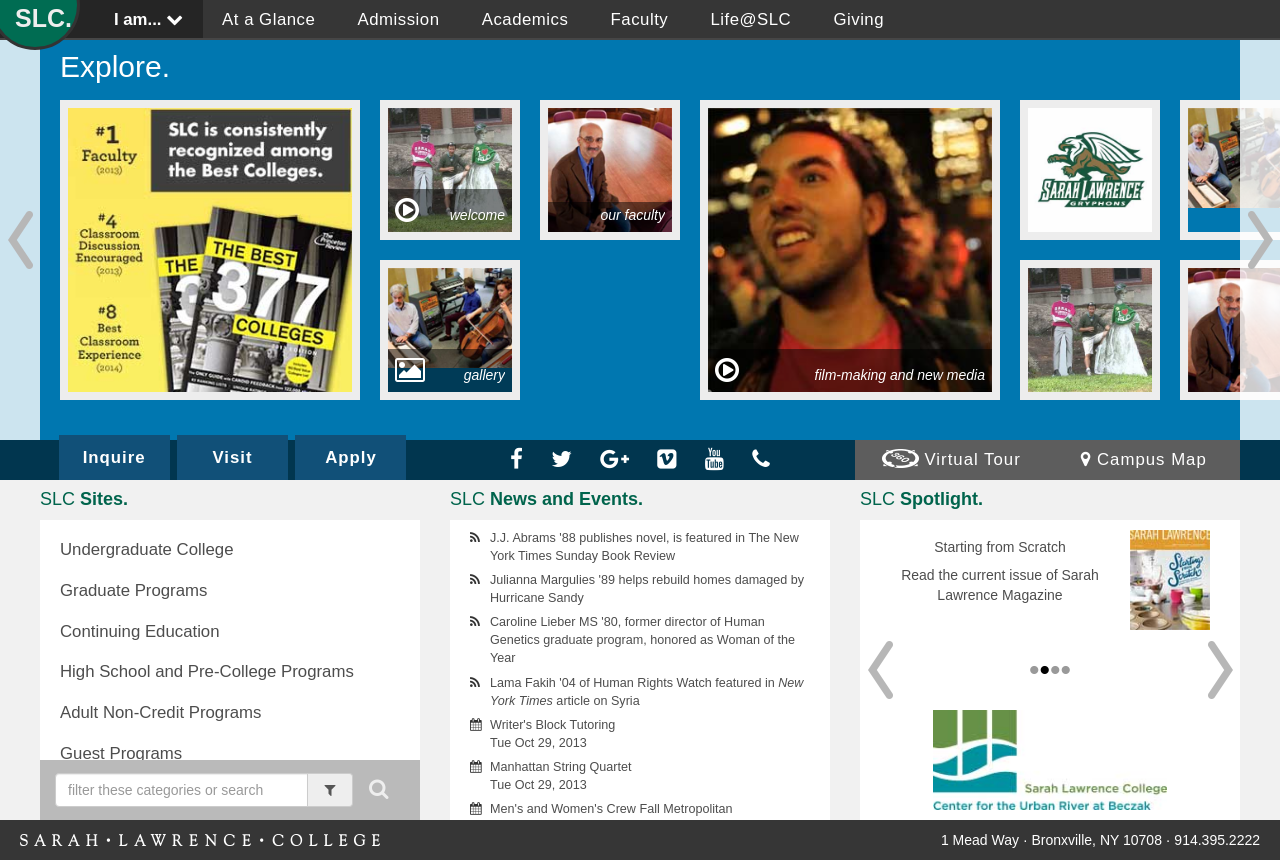
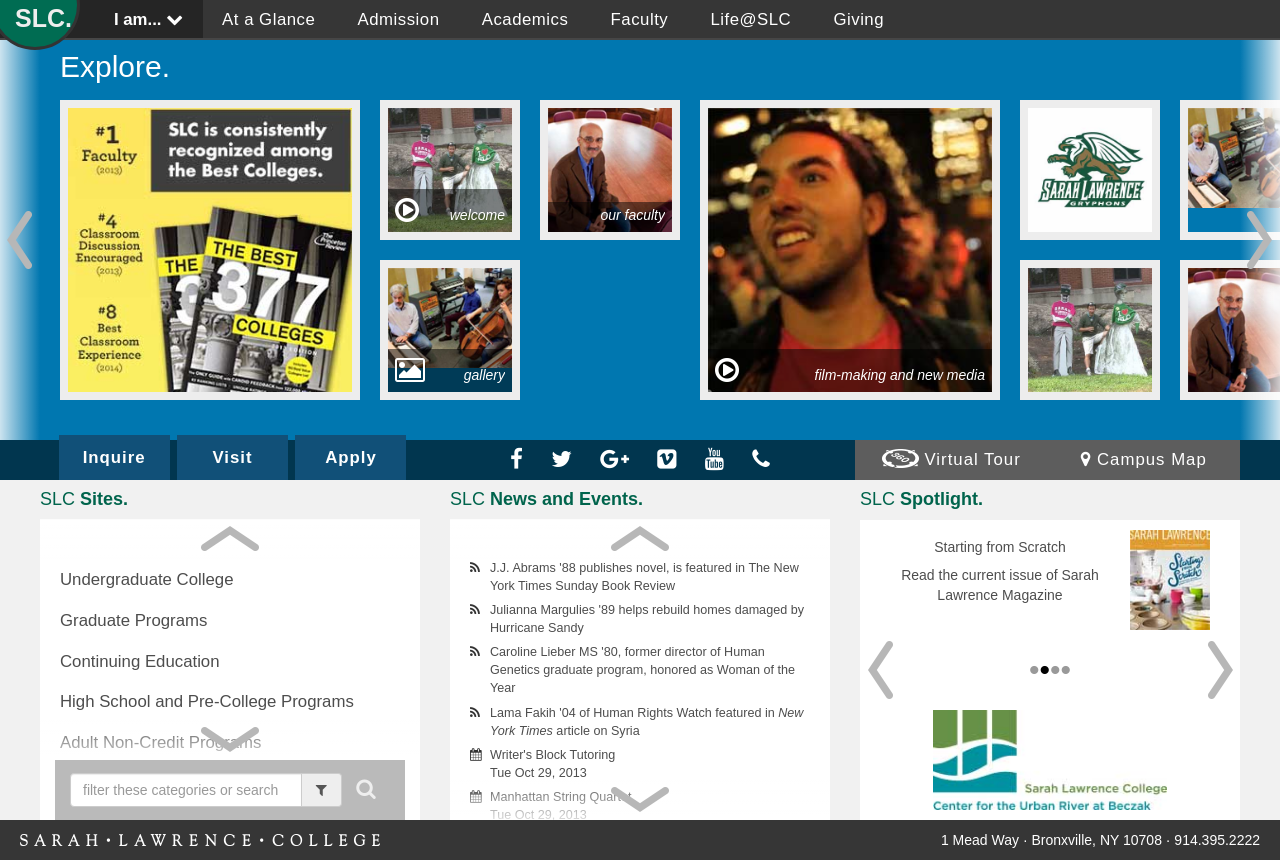
Before and after one commit to thugsb/slc-v6, a PHP site: page /?init=1 in a window 1280 px wide. Run offline with PHP 8.4, Linux system fonts and the light colour scheme; some libraries are stand-ins or nearby versions.

Commit message:
added overflow scroll helpers

```diff
--- a/core/v6/css/slc.css
+++ b/core/v6/css/slc.css
@@ -20,11 +20,12 @@ header .persistent-nav .xs-menu .fa {margin-left:10px;}
 header > nav {border-bottom:2px solid #464646; background:#363636;}
 header > nav a {padding:0 1.5%; font-weight:100; letter-spacing:.5px;}
 
-header #iAm {width:480px; max-width:100%; background:#454545;}
+header #iAm {position:relative; width:480px; max-width:100%; background:#454545;}
+header #iAm .scroll-up {top:78px;}
 header #iAm .ready-to {text-align:center; color:#fff; background:#252525;}
 header #iAm .ready-to a {margin:0 20px;}
 header #iAm em {display:block; padding:10px 30px; color:#e0e0e0;}
-header #iAm nav {padding:0 20px 20px; overflow-y:auto;}
+header #iAm nav {padding:40px 20px; overflow-y:auto;}
 header #iAm nav a {display:block; height:auto; border-top:1px solid #656565; border-bottom:1px solid #2c2c2c; padding:5px 10px; line-height:1.3;}
 header #iAm nav a:first-child {border-top:0;}
 header #iAm nav a:last-child {border-bottom:0;}
@@ -38,10 +39,13 @@ header #iAm nav a p {margin:0; font-size:0.8em; font-style:italic; color:#b4b4b4
 .showcase .showcase-wrap {width:100%; height:400px;}
 .showcase h2 {margin-top:0; padding:10px 0 0 60px; color:#fff;}
 .overflow-scroll {position:absolute; text-align:center; line-height:400px; font-size:4em; color:#999; background:rgba(255,255,255,.7); cursor:pointer; z-index:10;}
-.overflow-scroll.scroll-le {top:0; bottom:0; left:0; width:40px; background:url(../../../img/prev.png) no-repeat center center rgba(255,255,255,.8);}
-.overflow-scroll.scroll-ri {top:0; bottom:0; right:0; width:40px; background:url(../../../img/next.png) no-repeat center center rgba(255,255,255,.8);}
-.overflow-scroll.scroll-up {top:0; left:0; right:0; height:40px; background:url(../../../img/prev.png) no-repeat center center rgba(255,255,255,.8);}
-.overflow-scroll.scroll-dn {bottom:0; left:0; right:0; height:40px; background:url(../../../img/next.png) no-repeat center center rgba(255,255,255,.8);}
+.overflow-scroll.scroll-le {top:0; bottom:0; left:0; width:40px;   background:-webkit-linear-gradient(left, rgba(255,255,255,.8), rgba(255,255,255,0) ); background:-moz-linear-gradient(left, rgba(255,255,255,.8), rgba(255,255,255,0) ); background:linear-gradient(left, rgba(255,255,255,.8), rgba(255,255,255,0) ); }
+.overflow-scroll.scroll-ri {top:0; bottom:0; right:0; width:40px;  background:-webkit-linear-gradient(left, rgba(255,255,255,0), rgba(255,255,255,.8) ); background:-moz-linear-gradient(left, rgba(255,255,255,0), rgba(255,255,255,.8) ); background:linear-gradient(left, rgba(255,255,255,0), rgba(255,255,255,.8) ); }
+.overflow-scroll.scroll-up {top:0; left:0; right:0; height:40px;   background:-webkit-linear-gradient(top, rgba(255,255,255,.8), rgba(255,255,255,0) );  background:-moz-linear-gradient(top, rgba(255,255,255,.8), rgba(255,255,255,0) );  background:linear-gradient(top, rgba(255,255,255,.8), rgba(255,255,255,0) );  }
+.overflow-scroll.scroll-dn {bottom:0; left:0; right:0; height:40px;background:-webkit-linear-gradient(top, rgba(255,255,255,0), rgba(255,255,255,.8) );  background:-moz-linear-gradient(top, rgba(255,255,255,0), rgba(255,255,255,.8) );  background:linear-gradient(top, rgba(255,255,255,0), rgba(255,255,255,.8) );  }
+.overflow-scroll img {position:absolute;}
+.overflow-scroll.scroll-le img, .overflow-scroll.scroll-ri img {top:50%; margin-top:-29px; left:7px;}
+.overflow-scroll.scroll-up img, .overflow-scroll.scroll-dn img {left:50%; margin-left:-29px; top:7px;}
 
 .showcase-content {position:absolute; top:50px; height:370px; width:100%; overflow:auto;overflow-x:auto;overflow-y:hidden; padding:0 50px;}
 .showcase .tiles {width:4000px; height:350px; padding-right:50px; -webkit-box-sizing:content-box;-moz-box-sizing:content-box;box-sizing:content-box;}
@@ -86,7 +90,10 @@ header #iAm nav a p {margin:0; font-size:0.8em; font-style:italic; color:#b4b4b4
 .info-panel ul {margin:0; padding:10px 20px; list-style:none;}
 .info-panel ul li a {display:block; padding:.5em 0;}
 
-.slc-sites .info-panel > ul {font-size:1.2em; padding-bottom:70px;}
+.slc-sites {position:relative;}
+.slc-sites .scroll-up {top:29px;}
+.slc-sites .scroll-dn {bottom:60px;}
+.slc-sites .info-panel > ul {font-size:1.2em; padding-top:40px; padding-bottom:110px;}
 .slc-sites ul ul {display:none; padding:0 20px;}
 .slc-sites ul ul a {padding:0;}
 .slc-sites .filtering ul ul {display:block;}
@@ -94,7 +101,9 @@ header #iAm nav a p {margin:0; font-size:0.8em; font-style:italic; color:#b4b4b4
 .slc-sites form .input-group {float:left; width:85%;}
 .slc-sites form button {width:15%; padding-top:0;padding-bottom:0; font-size:1.5em; color:#eee;}
 
-.slc-news ul {font-size:.9em;}
+.slc-news {position:relative;}
+.slc-news .scroll-up {top:29px;}
+.slc-news ul {padding-top:40px; padding-bottom:40px; font-size:.9em;}
 .slc-news ul li i {float:left; padding-top:2px;}
 .slc-news ul li a {margin-left:20px; padding-top:0;}
 
@@ -107,8 +116,8 @@ header #iAm nav a p {margin:0; font-size:0.8em; font-style:italic; color:#b4b4b4
 .slc-spotlight .cycle-slideshow .cycle-pager span {font-size:30px; color:#999; cursor:pointer;}
 .slc-spotlight .cycle-slideshow .cycle-pager .cycle-pager-active {color:#000;}
 .slc-spotlight .cycle-slideshow .cycle-control {position:absolute; top:0; bottom:0; width:40px; font-size:3em; z-index:220; cursor:pointer;}
-.slc-spotlight .cycle-slideshow .cycle-prev {left:0;  background:url(../../../img/prev.png) no-repeat center center transparent;}
-.slc-spotlight .cycle-slideshow .cycle-next {right:0;  background:url(../../../img/next.png) no-repeat center center transparent;}
+.slc-spotlight .cycle-slideshow .cycle-prev {left:0;  background:url(../../../img/scroll-le.png) no-repeat center center transparent;}
+.slc-spotlight .cycle-slideshow .cycle-next {right:0;  background:url(../../../img/scroll-ri.png) no-repeat center center transparent;}
 .no-js .slc-spotlight .cycle-slideshow .cycle-control {display:none;}
 
 /* FOOTER */
@@ -167,6 +176,7 @@ footer a, footer a:hover {color:#fff;}
   header > nav {display:none;}
   header .persistent-nav {width:100%;}
   header .persistent-nav .visible-xs {padding:0 20px;}
+  header #iAm {margin-top:40px;}
 
   .menu-nav {position:absolute; top:0; left:0; width:100%; height:40px; border-bottom:2px solid #464646; color:#fff; background:#252525;}
   .menu-nav .link-home {padding:0 20px; font-size:1.2em; line-height:40px; color:#757575;}
@@ -174,14 +184,18 @@ footer a, footer a:hover {color:#fff;}
   .menu-nav h4 {margin:0 50px 0 20px; line-height:40px;}
   .menu-nav h4 span {font-weight:normal;}
 
-  .menu-left-content {position:absolute; top:40px; left:0; bottom:0; right:0; overflow:hidden; padding:20px;}
+  .menu-left .scroll-up {top:40px;}
+  .menu-left-content {position:absolute; top:40px; left:0; bottom:0; right:0; overflow:hidden; padding:40px 20px;}
   .menu-left-content a {display:block; margin:0 1em 1em 0;}
 
   .menu-right-content {position:absolute; top:40px; left:0; bottom:0; right:0; overflow:hidden; background:#363636;}
 
+  .slc-sites {height:100%;}
   .slc-sites h4 {display:none;}
-  .slc-sites .info-panel {position:absolute; top:0; bottom:0; width:100%; overflow:auto; color:#fff; background:#363636;}
-  .slc-sites .info-panel form {position:fixed; left:10%;}
+  .slc-sites .scroll-up {top:0;}
+  .slc-sites .info-panel {position:absolute; top:0; bottom:60px; width:100%; overflow:auto; color:#fff; background:#363636;}
+  .slc-sites .info-panel > ul {padding-bottom:50px;}
+  .slc-sites form {margin:0 -15px;}
   .slc-sites a {height:auto; font-size:1em; line-height:1.4; color:#ebebeb;}
   .slc-sites ul ul {background:#222;}
   .slc-sites .highlight {background:#662;}
--- a/index.php
+++ b/index.php
@@ -42,6 +42,8 @@
     <div id="iAm" class="collapse">
       <div class="ready-to"><a href="/apply/">Ready to Apply</a> | <a href="/visit/">Ready to Visit</a></div>
       <em>Information for:</em>
+      <div class="hidden overflow-scroll scroll-up" data-target="#iAm nav" data-step="200"><img src="img/scroll-up.png" alt="Scroll Up"/></div>
+      <div class="hidden overflow-scroll scroll-dn" data-target="#iAm nav" data-step="200"><img src="img/scroll-dn.png" alt="Scroll Down"/></div>
       <nav>
         <a href="#"><h4>Future Undergraduate Students</h4> <p>Admission and aid; course catalogue, areas of study, faculty, student life, career services, study abroad, class profile, the campus and facilities, NYC, athletics, and more...</p></a>
         <a href="#"><h4>Future Graduate Students</h4> <p>Master’s programs; admission and aid; course catalogue, areas of study, faculty, student life, career services; class profile, the campus and facilities, NYC, and more...</p></a>
@@ -65,8 +67,8 @@
     <section class="showcase">
       <div class="showcase-wrap">
         <h2>Explore.</h2>
-        <div class="overflow-scroll scroll-le"></div>
-        <div class="overflow-scroll scroll-ri"></div>
+        <div class="overflow-scroll scroll-le"><img src="img/scroll-le.png" alt="Scroll Left"/></div>
+        <div class="overflow-scroll scroll-ri"><img src="img/scroll-ri.png" alt="Scroll Right"/></div>
         <div class="showcase-content">
           <div class="tiles clearfix" data-cycle-hide-non-active="false">
             <a data-cycle-timeout="8000" href="#" class="tile tile-big"><img src="home/1.jpg" class="img-responsive"/></a>
@@ -141,6 +143,8 @@
         <div class="col-md-4 col-sm-6 slc-sites-wrap">
           <section class="slc-sites">
             <h4>SLC <strong>Sites.</strong></h4>
+            <div class="overflow-scroll scroll-up" data-target=".slc-sites .info-panel" data-step="200"><img src="img/scroll-up.png" alt="Scroll Up"/></div>
+            <div class="overflow-scroll scroll-dn" data-target=".slc-sites .info-panel" data-step="200"><img src="img/scroll-dn.png" alt="Scroll Down"/></div>
             <div class="info-panel">
               <ul>
                 <li>
@@ -295,6 +299,7 @@
                   </ul>
                 </li>
               </ul>
+            </div>
             <form class="info-search form-inline clearfix">
               <div class="input-group">
                 <input type="text" class="form-control" id="q" placeholder="filter these categories or search"/>
@@ -302,13 +307,14 @@
               </div>
               <button type="submit" class="btn btn-link"><i class="fa fa-search"></i></buttom>
             </form>
-            </div>
           </section>
         </div>
 
         <div class="col-md-4 col-sm-6">
           <section class="slc-news">
             <h4>SLC <strong>News and Events.</strong></h4>
+            <div class="overflow-scroll scroll-up" data-target=".slc-news .info-panel" data-step="200"><img src="img/scroll-up.png" alt="Scroll Up"/></div>
+            <div class="overflow-scroll scroll-dn" data-target=".slc-news .info-panel" data-step="200"><img src="img/scroll-dn.png" alt="Scroll Down"/></div>
             <div class="info-panel">
               <ul>
                 <li><i class="fa fa-rss"></i> <a href="#news/item">J.J. Abrams '88 publishes novel, is featured in The New York Times Sunday Book Review</a></li>
@@ -393,6 +399,8 @@
 
   <div class="menu menu-left">
     <div class="menu-nav"><h4 class="pull-right">Explore.</h4><a class="link-home" href="/"><i class="fa fa-home"></i> www.slc.edu</a></div>
+    <div class="overflow-scroll scroll-up" data-target=".menu-left-content" data-step="200"><img src="img/scroll-up.png" alt="Scroll Up"/></div>
+    <div class="overflow-scroll scroll-dn" data-target=".menu-left-content" data-step="200"><img src="img/scroll-dn.png" alt="Scroll Down"/></div>
     <div class="menu-left-content clearfix">
       <a href="#"><img src="img/menu-icon-map.png" alt="XXX"/></a>
       <a href="#"><img src="img/menu-icon-360.png" alt="XXX"/></a>
```
Also changed, not shown: core/v6/js/slc.js (+35 -3 lines), img/scroll-dn.png (added), img/scroll-le.png (renamed from img/prev.png), img/scroll-ri.png (renamed from img/next.png), img/scroll-up.png (added). Lines whose indentation alone changed are shown as unchanged.
